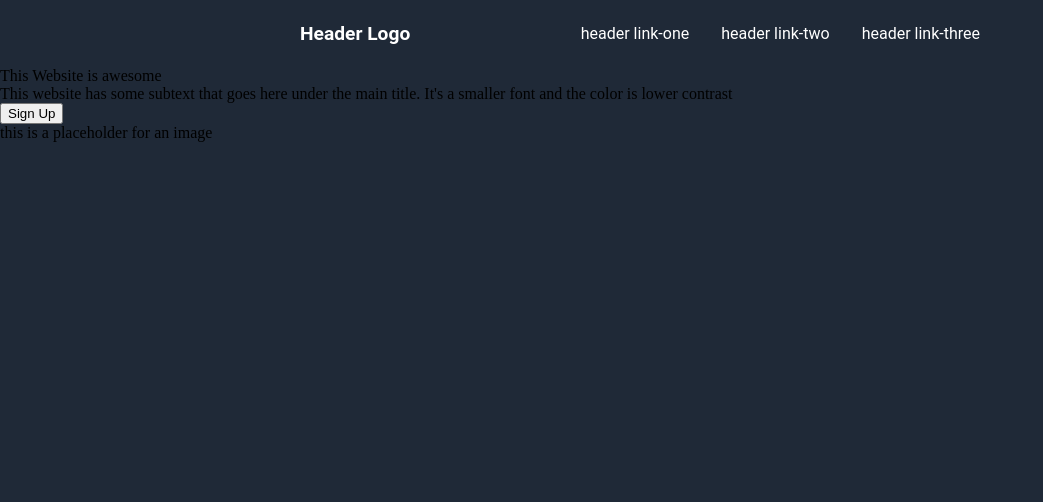
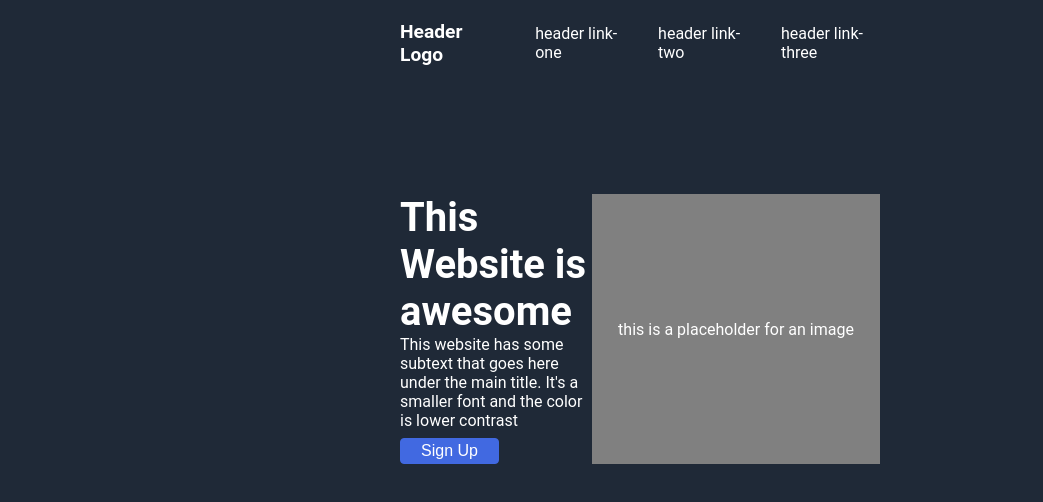
Before and after one commit to kyungwan2023F/odin-landing-page, a plain HTML site: page index.html in a window 1280 px wide. Shown: the whole page, without its empty margins (0-1043 px from the left). Drawn offline with Linux system fonts and the light colour scheme.

Commit message:
added styles to the hero div.

```diff
--- a/style.css
+++ b/style.css
@@ -10,7 +10,7 @@ body {
     font-family: 'Roboto', sans-serif;
     display: flex;
     justify-content: space-between;
-    padding: 8px 300px;
+    padding: 8px 400px;
     align-items: center;
   }
 
@@ -30,3 +30,44 @@ body {
     list-style-type: none;
     gap: 32px;
   }
+
+  .hero {
+    color: white;
+    margin: 100px 0px;
+    padding: 8px 400px;
+    font-family: 'Roboto', sans-serif;
+    display: flex;
+    justify-content: space-between;
+  }
+
+  .header-text {
+    font-size: 40px;
+    font-weight: bold;
+  }
+
+  .text-button {
+    display: flex;
+    flex-direction: column;
+    justify-content: space-between;
+    width: 400px;
+  }
+
+  button.sign-up {
+    background: royalblue;
+    border: 1px solid royalblue;
+    color: white;
+    margin-top: 8px;
+    padding: 3px 20px;
+    border-radius: 4px;
+    font-weight: 400;
+    font-size: 16px;
+  }
+
+  .placeholder {
+    background-color: grey;
+    width: 600px;
+    height: auto; /* Set height to auto to adjust dynamically */
+    display: flex;
+    justify-content: center;
+    align-items: center;
+  }
```
